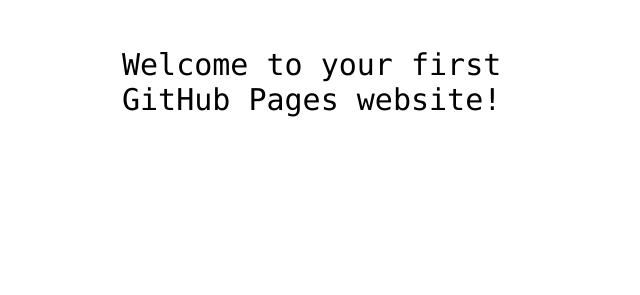
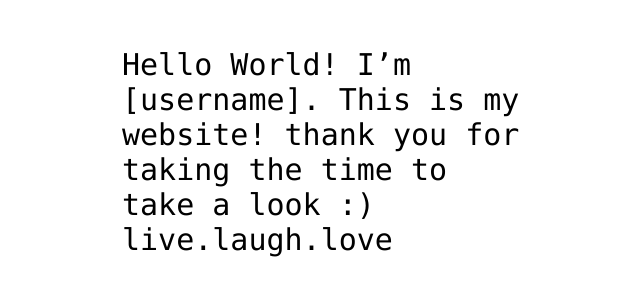
Before and after one commit to thedream08/hello-world, a plain HTML site: page index.html in a window 1280 px wide. Shown: the part 341-636 px from the top of the page, without its empty margins (318-958 px from the left). Drawn offline with Linux system fonts and the light colour scheme.

Commit message:
Update index.html
first try

```diff
--- a/index.html
+++ b/index.html
@@ -12,7 +12,8 @@
 <img src="https://octodex.github.com/images/daftpunktocat-thomas.gif" id="octocat" alt="octocat-gif" />
 
 <!-- Change this code here by copy and pasting your template on line 15 -->
-<p>Welcome to your first GitHub Pages website!</p>
+<p>Hello World! I’m [username]. This is my website! thank you for taking the time to take a look :)
+                                    live.laugh.love </p>
 
 </body>
 </html>
```
